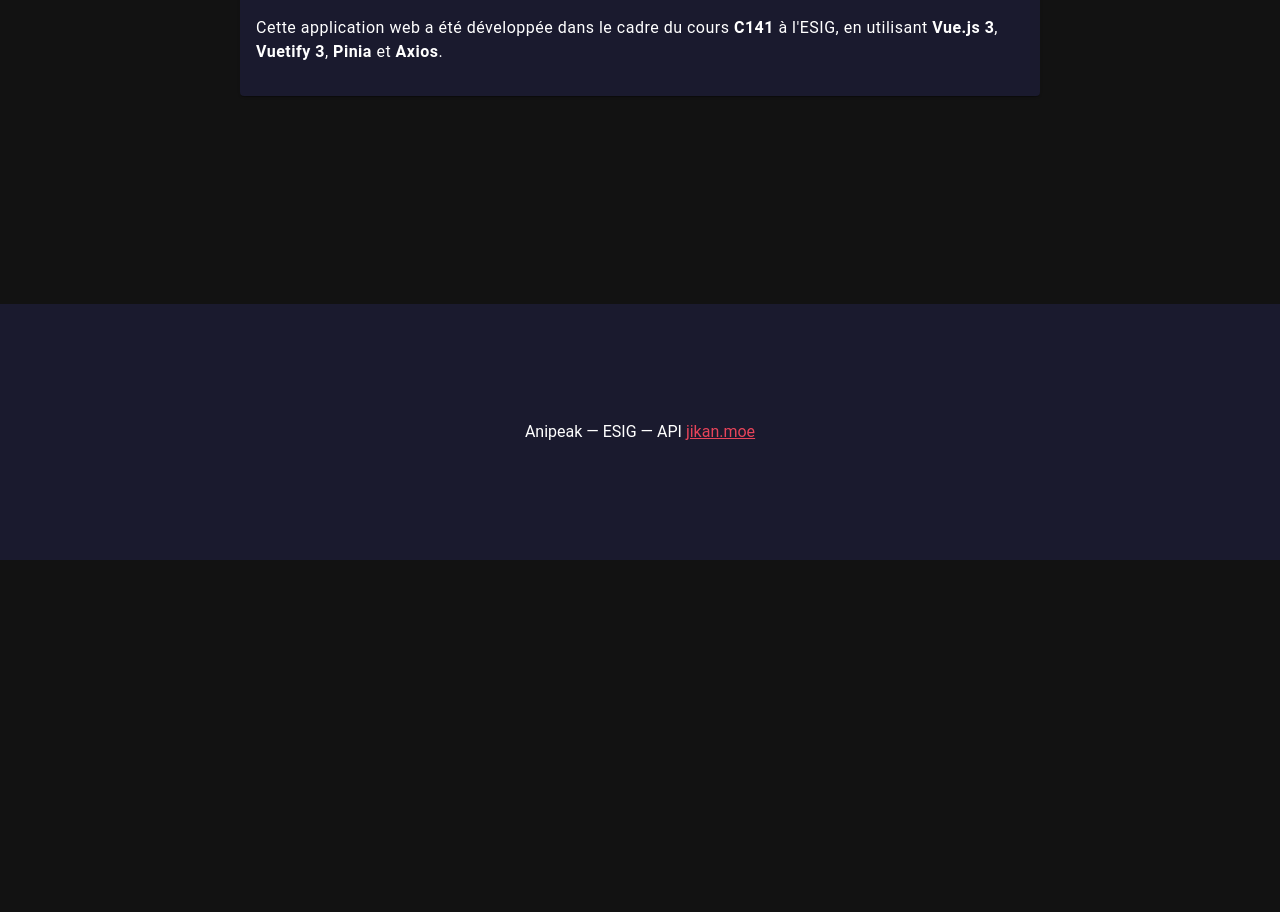
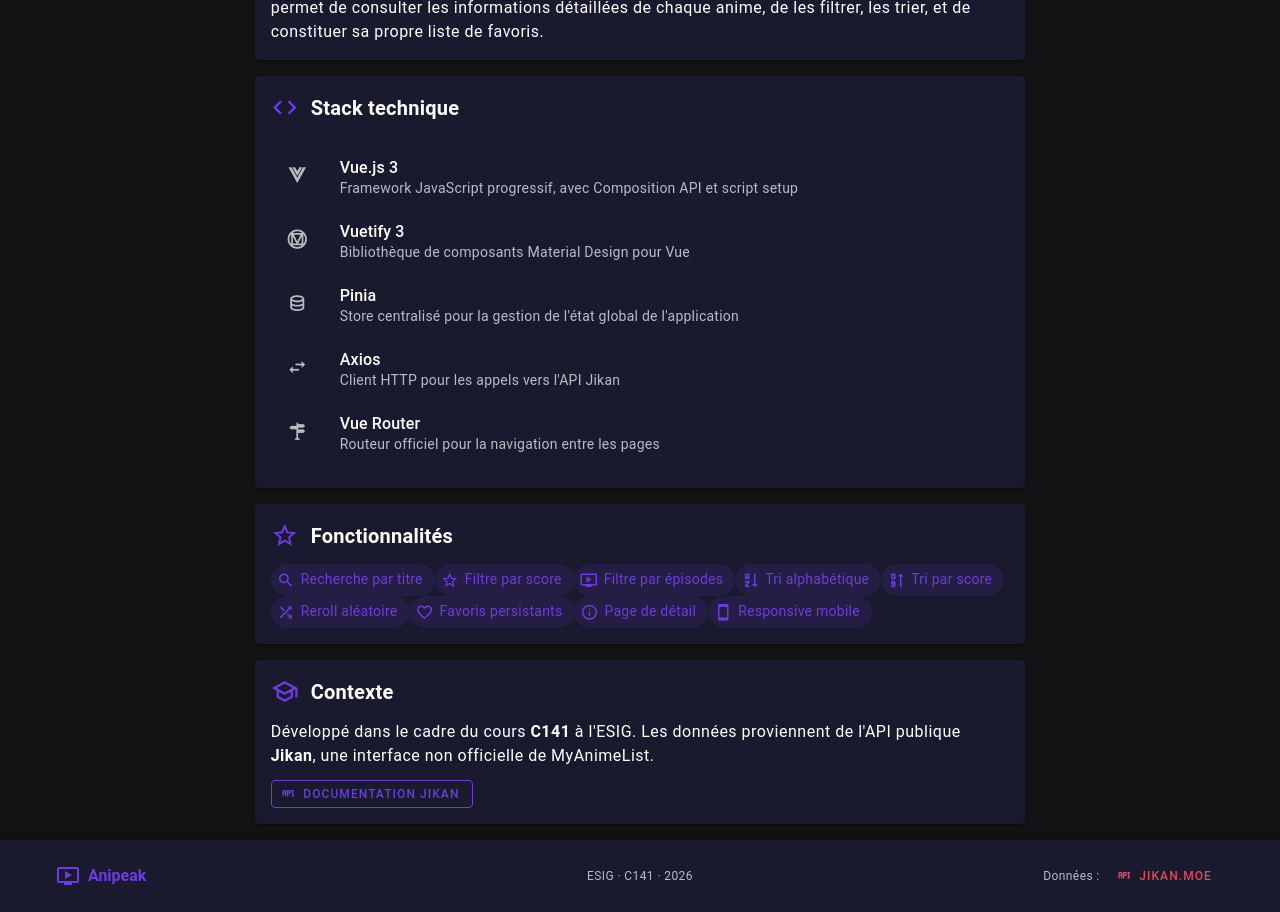
Before and after one commit to TheoBall-ESIG/141-JikanAPI-Project, a Vue app: page /a-propos in a window 1280 px wide. Shown: the part 240-1152 px from the top of the page. Before the commit the page ends 800 px from the top, so only its background shows below. Built offline with nearby package versions, Linux system fonts and the light colour scheme; no server answers.

Commit message:
feat: page d'a propos et footer

```diff
--- a/src/components/AppFooter.vue
+++ b/src/components/AppFooter.vue
@@ -1,13 +1,41 @@
-<script setup>
-</script>
 <template>
-  <v-footer class="text-center">
-    <v-col>
-      Anipeak — ESIG {{ currentYear }} —
-      API
-      <a href="https://jikan.moe/" target="_blank" rel="noopener noreferrer" class="text-secondary">
-        jikan.moe
-      </a>
-    </v-col>
+  <v-footer color="surface" elevation="4">
+    <v-container>
+      <v-row align="center" justify="space-between">
+
+        <!-- Gauche : logo + nom -->
+        <v-col cols="12" sm="4" class="d-flex align-center justify-center justify-sm-start">
+          <v-icon color="primary" class="mr-2">mdi-television-play</v-icon>
+          <span class="font-weight-bold text-primary">Anipeak</span>
+        </v-col>
+
+        <!-- Centre : copyright -->
+        <v-col cols="12" sm="4" class="text-center text-caption text-medium-emphasis">
+          ESIG · C141 · {{ currentYear }}
+        </v-col>
+
+        <!-- Droite : lien API -->
+        <v-col cols="12" sm="4" class="d-flex align-center justify-center justify-sm-end">
+          <span class="text-caption text-medium-emphasis mr-2">Données :</span>
+          <v-btn
+              href="https://jikan.moe/"
+              target="_blank"
+              rel="noopener noreferrer"
+              variant="text"
+              color="secondary"
+              density="compact"
+              prepend-icon="mdi-api"
+              size="small"
+          >
+            jikan.moe
+          </v-btn>
+        </v-col>
+
+      </v-row>
+    </v-container>
   </v-footer>
 </template>
+
+<script setup>
+const currentYear = new Date().getFullYear()
+</script>
--- a/src/pages/a-propos.vue
+++ b/src/pages/a-propos.vue
@@ -2,24 +2,135 @@
   <v-container>
     <h1 class="text-h4 my-4">À propos</h1>
 
-    <!-- TODO : Présentation de l'application avec des composants Vuetify -->
-    <!-- Idées : v-card, v-list, v-icon, v-chip -->
-    <v-card max-width="800" class="mx-auto">
-      <v-card-text>
-        <p class="text-body-1 mb-4">
-          <strong>Anipeak</strong> est une base de données qui répertorie tous les animes présents sur MyAnimeList.
-          Le but est de permettre à tout le monde de disposer des informations qu'il souhaite sur les animes catalogués sur le site.
-        </p>
-        <p class="text-body-1 mb-4">
-          Cette application web a été développée dans le cadre du cours <strong>C141</strong>
-          à l'ESIG, en utilisant <strong>Vue.js 3</strong>, <strong>Vuetify 3</strong>,
-          <strong>Pinia</strong> et <strong>Axios</strong>.
-        </p>
-      </v-card-text>
-    </v-card>
+    <v-row justify="center">
+      <v-col cols="12" md="8">
+
+        <!-- Présentation -->
+        <v-card class="mb-4">
+          <v-card-text>
+            <div class="d-flex align-center mb-3">
+              <v-icon color="primary" size="28" class="mr-3">mdi-information-outline</v-icon>
+              <span class="text-h6 font-weight-bold">Le projet</span>
+            </div>
+            <p class="text-body-1">
+              <strong>Anipeak</strong> est une base de données qui répertorie les animes présents sur MyAnimeList.
+              Elle permet de consulter les informations détaillées de chaque anime, de les filtrer, les trier,
+              et de constituer sa propre liste de favoris.
+            </p>
+          </v-card-text>
+        </v-card>
+
+        <!-- Stack technique -->
+        <v-card class="mb-4">
+          <v-card-text>
+            <div class="d-flex align-center mb-3">
+              <v-icon color="primary" size="28" class="mr-3">mdi-code-tags</v-icon>
+              <span class="text-h6 font-weight-bold">Stack technique</span>
+            </div>
+            <v-list lines="two" bg-color="transparent">
+              <v-list-item
+                  v-for="tech in stack"
+                  :key="tech.name"
+                  :prepend-icon="tech.icon"
+              >
+                <template #title>
+                  <span class="font-weight-medium">{{ tech.name }}</span>
+                </template>
+                <template #subtitle>{{ tech.description }}</template>
+              </v-list-item>
+            </v-list>
+          </v-card-text>
+        </v-card>
+
+        <!-- Fonctionnalités -->
+        <v-card class="mb-4">
+          <v-card-text>
+            <div class="d-flex align-center mb-3">
+              <v-icon color="primary" size="28" class="mr-3">mdi-star-outline</v-icon>
+              <span class="text-h6 font-weight-bold">Fonctionnalités</span>
+            </div>
+            <div class="d-flex flex-wrap gap-2">
+              <v-chip
+                  v-for="feature in features"
+                  :key="feature.label"
+                  :prepend-icon="feature.icon"
+                  color="primary"
+                  variant="tonal"
+              >
+                {{ feature.label }}
+              </v-chip>
+            </div>
+          </v-card-text>
+        </v-card>
+
+        <!-- Contexte scolaire + API -->
+        <v-card>
+          <v-card-text>
+            <div class="d-flex align-center mb-3">
+              <v-icon color="primary" size="28" class="mr-3">mdi-school-outline</v-icon>
+              <span class="text-h6 font-weight-bold">Contexte</span>
+            </div>
+            <p class="text-body-1 mb-3">
+              Développé dans le cadre du cours <strong>C141</strong> à l'ESIG.
+              Les données proviennent de l'API publique <strong>Jikan</strong>,
+              une interface non officielle de MyAnimeList.
+            </p>
+            <v-btn
+                href="https://docs.api.jikan.moe/"
+                target="_blank"
+                variant="outlined"
+                color="primary"
+                prepend-icon="mdi-api"
+                size="small"
+            >
+              Documentation Jikan
+            </v-btn>
+          </v-card-text>
+        </v-card>
+
+      </v-col>
+    </v-row>
   </v-container>
 </template>
 
 <script setup>
-  //
+const stack = [
+  {
+    name: 'Vue.js 3',
+    description: 'Framework JavaScript progressif, avec Composition API et script setup',
+    icon: 'mdi-vuejs',
+  },
+  {
+    name: 'Vuetify 3',
+    description: 'Bibliothèque de composants Material Design pour Vue',
+    icon: 'mdi-material-design',
+  },
+  {
+    name: 'Pinia',
+    description: 'Store centralisé pour la gestion de l\'état global de l\'application',
+    icon: 'mdi-database-outline',
+  },
+  {
+    name: 'Axios',
+    description: 'Client HTTP pour les appels vers l\'API Jikan',
+    icon: 'mdi-swap-horizontal',
+  },
+  {
+    name: 'Vue Router',
+    description: 'Routeur officiel pour la navigation entre les pages',
+    icon: 'mdi-routes',
+  },
+]
+
+const features = [
+  { label: 'Recherche par titre',     icon: 'mdi-magnify'            },
+  { label: 'Filtre par score',        icon: 'mdi-star-outline'       },
+  { label: 'Filtre par épisodes',     icon: 'mdi-television-play'    },
+  { label: 'Tri alphabétique',        icon: 'mdi-sort-alphabetical-ascending' },
+  { label: 'Tri par score',           icon: 'mdi-sort-numeric-descending'     },
+  { label: 'Reroll aléatoire',        icon: 'mdi-shuffle'            },
+  { label: 'Favoris persistants',     icon: 'mdi-heart-outline'      },
+  { label: 'Page de détail',          icon: 'mdi-information-outline'},
+  { label: 'Responsive mobile',       icon: 'mdi-cellphone'          },
+]
 </script>
```
Also changed, not shown: src/components/README.md (deleted), src/stores/README.md (deleted), 2 other files (tests, documents, lock files or other folders).
